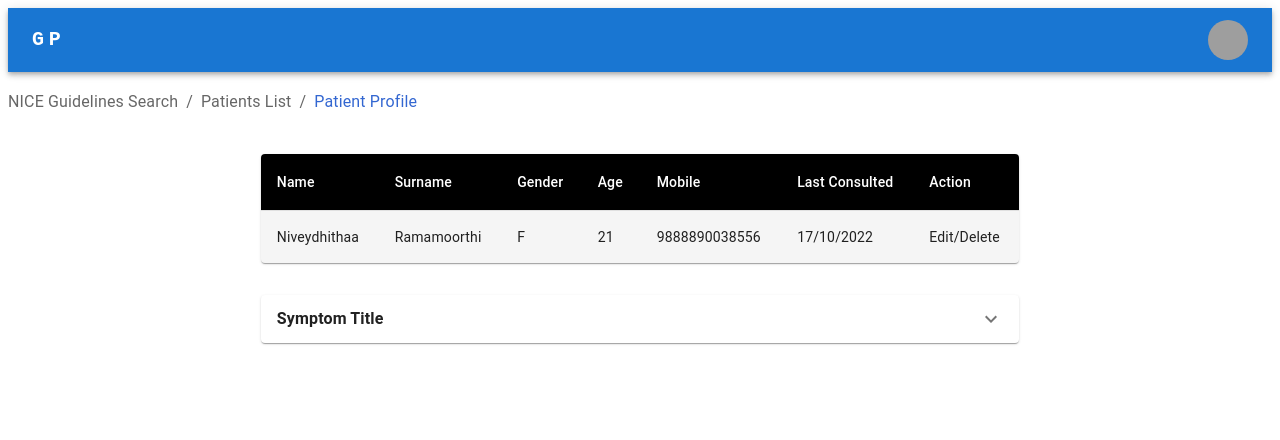
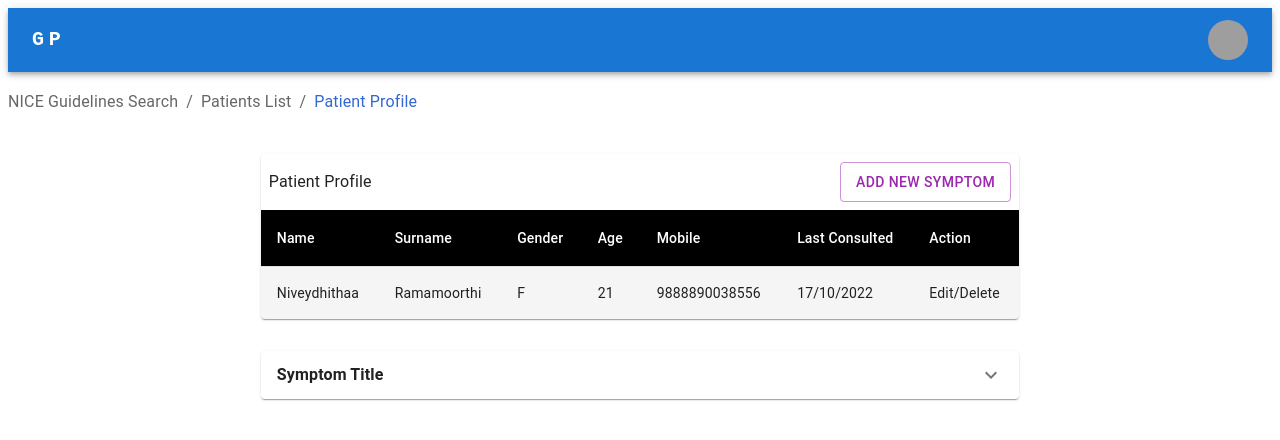
Before and after one commit to Niveydhithaa/GP-webapp, a React (Create React App) app: page /patientprofile in a window 1280 px wide. Shown: the top 440 px of the page. Built offline with nearby package versions, Linux system fonts and the light colour scheme; grey boxes are pictures that could not be loaded.

Commit message:
add symptom in patient profile

```diff
--- a/src/pages/patients/PatientProfile.tsx
+++ b/src/pages/patients/PatientProfile.tsx
@@ -7,14 +7,21 @@ import {
     TableRow,
     TableBody,
     Button,
+    Typography,
     Paper,
-    Typography
+    Dialog,
+    DialogActions,
+    DialogContent,
+    DialogContentText,
+    DialogTitle
 } from "@mui/material";
 import Navbar from "components/Navbar"
 import SymptomTracker from "components/SymptomTrackerAccordion"
 import { styled } from "@mui/material/styles";
 import TableCell, { tableCellClasses } from "@mui/material/TableCell";
 import CustomBreadCrumb from "components/CustomBreadCrumb"
+import AccordionExample from "components/AccordionExample";
+import Dashboard from "pages/Dashboard";
 const StyledTableCell = styled(TableCell)(({ theme }) => ({
     [`&.${tableCellClasses.head}`]: {
         backgroundColor: theme.palette.common.black,
@@ -67,6 +74,16 @@ const rows_two = [
 ];
 // input is a patient nameit can be the IDENTITY or  selected from the list
 export default function PatientProfile() {
+    const [symptomDialog, setSymptomDialog] = useState<boolean>(false)
+    const handleSuggeModuleOpen = () => {
+        setSymptomDialog(false)
+      }
+      const handleCloseSuggeDialog = () => {
+        setSymptomDialog(false)
+      }
+      const addNewPatient = () => {
+          setSymptomDialog(true)
+      }
     return (
         <div>
             <Navbar></Navbar>
@@ -76,6 +93,18 @@ export default function PatientProfile() {
             <Box maxWidth="60%" m="auto">
                 <Box mt={5} mb={4}>
                     <TableContainer component={Paper}>
+                        <Box
+                            component="span"
+                            m={1}
+                            display="flex"
+                            justifyContent="space-between"
+                            alignItems="center"
+                            >
+                            <Typography>Patient Profile</Typography>
+                            <Button variant="outlined"  color="secondary" sx={{ height: 40 }} onClick={addNewPatient}>
+                                Add New Symptom
+                            </Button>
+                        </Box>
                         <Table aria-label="customized table">
                             <TableHead>
                                 <TableRow>
@@ -105,6 +134,18 @@ export default function PatientProfile() {
                             </TableBody>
                         </Table>
                     </TableContainer>
+                    <Dialog open={symptomDialog}>
+                        <DialogTitle>Add Symptom</DialogTitle>
+                        <DialogContent >
+                            <Box>
+                                <Dashboard></Dashboard>
+                            </Box>
+                        </DialogContent>
+                        <DialogActions>
+                            <Button onClick={handleCloseSuggeDialog}>Cancel</Button>
+                            <Button onClick={handleSuggeModuleOpen}>Add</Button>
+                        </DialogActions>
+                    </Dialog>
                 </Box>
                 <SymptomTracker></SymptomTracker>
             </Box>
```
